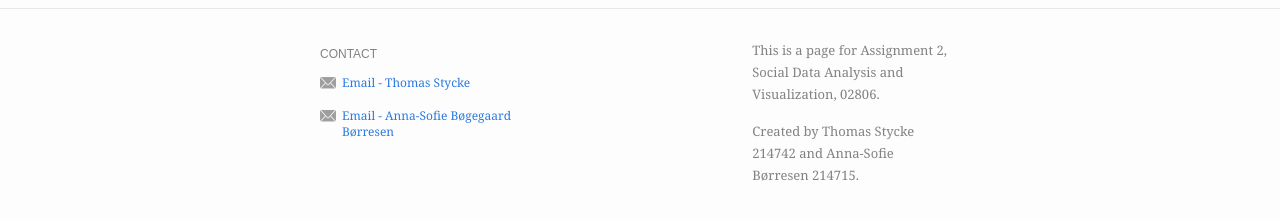
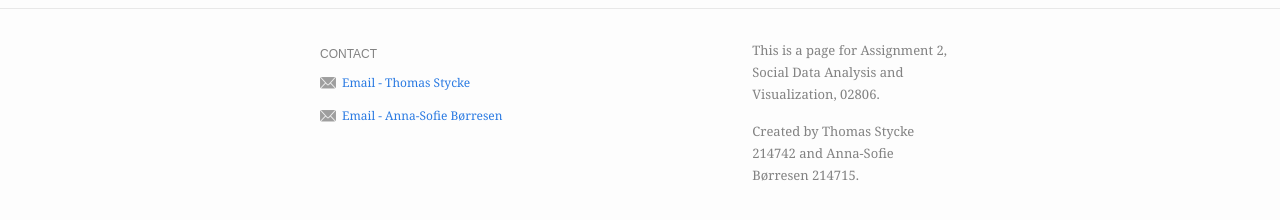
Before and after one commit to Thomasstycke/Thomasstycke.github.io, a Jekyll site: the page built from blog.md, in a window 1280 px wide. Shown: the part 256-476 px from the top of the page. Built offline with Jekyll 4.4.1, drawn with Linux system fonts in a browser that asks for light colours.

```diff
--- a/_config.yml
+++ b/_config.yml
@@ -41,7 +41,7 @@ footer:
       value: Email - Thomas Stycke
       link: mailto:s214742@student.dtu.dk
     - name: Email
-      value: Email - Anna-Sofie Bøgegaard Børresen
+      value: Email - Anna-Sofie Børresen
       link: mailto:s214742@student.dtu.dk
 
 
```
